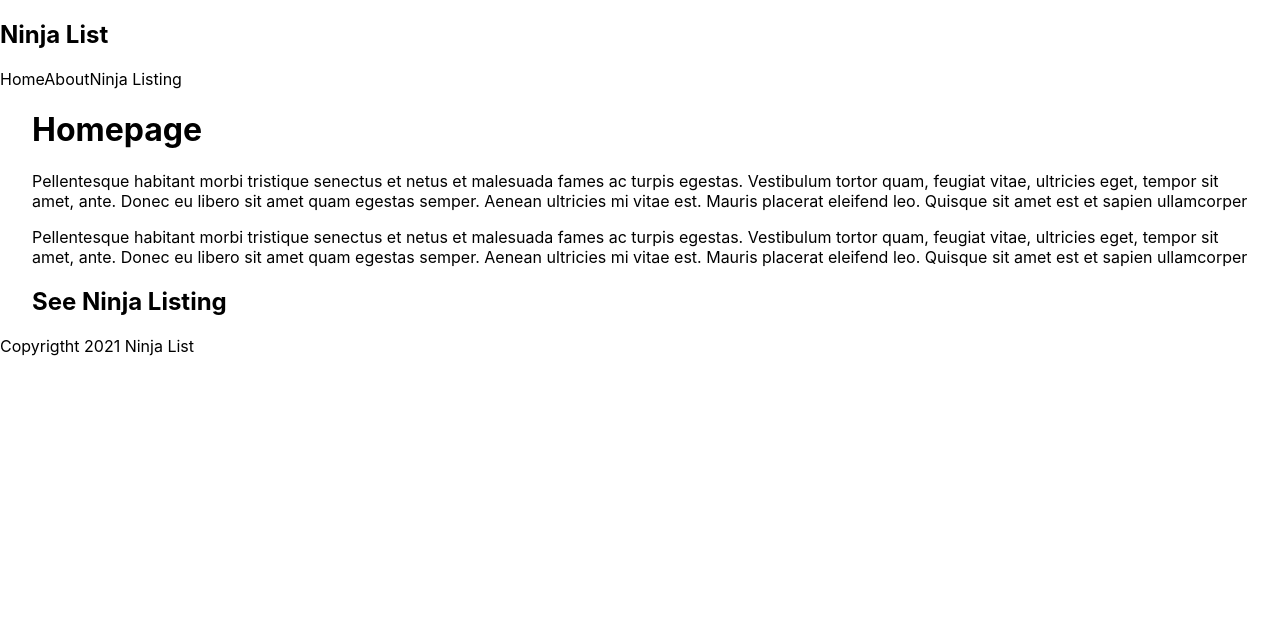
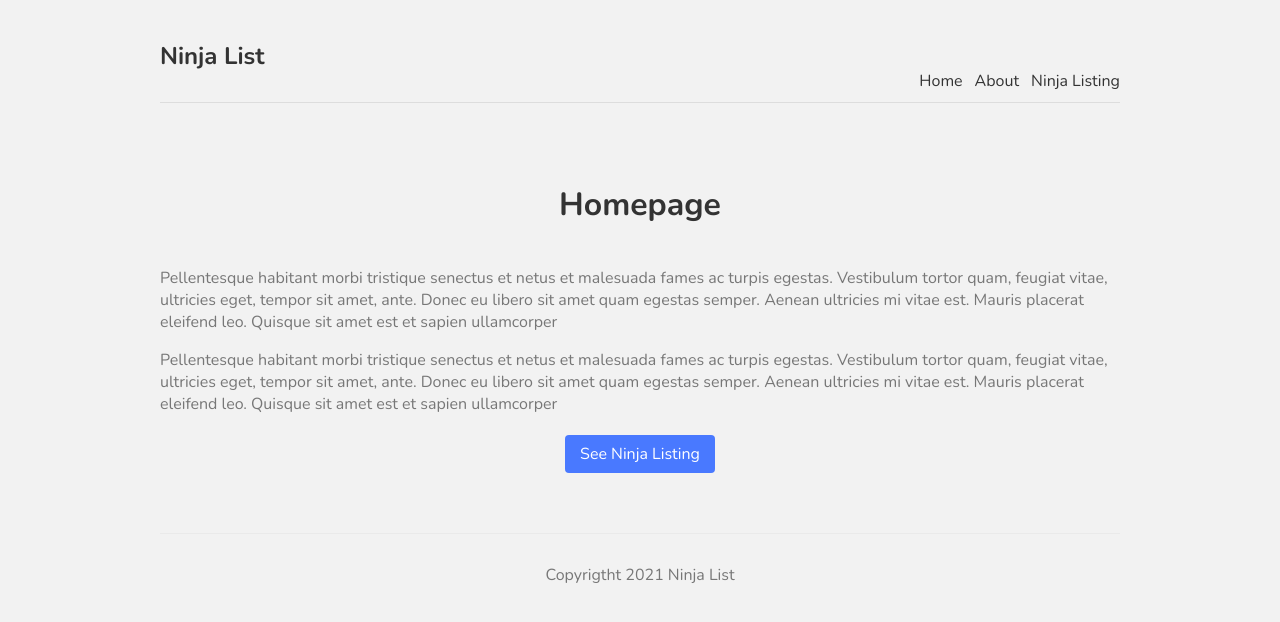
Before and after one commit to pavitpim40/NextJS-NinjaList, a Next.js app: page / in a window 1280 px wide. Shown: the top 622 px of the page. Built offline with nearby package versions, Linux system fonts and the light colour scheme.

Commit message:
global CSS and module CSS

```diff
--- a/components/Footer.js
+++ b/components/Footer.js
@@ -1,7 +1,7 @@
 const Footer = () => {
-    return ( <div>
+    return ( <footer>
         Copyrigtht 2021 Ninja List
-    </div> );
+    </footer> );
 }
 
 export default Footer;
--- a/components/Navbar.js
+++ b/components/Navbar.js
@@ -4,6 +4,7 @@
     <nav>
       <div className="logo">
         <h1>Ninja List</h1>
+      </div>
         <Link href="/">
           <a >Home</a>
         </Link>
@@ -13,7 +14,6 @@
         <Link href="/ninjas">
           <a >Ninja Listing</a>
         </Link>
-      </div>
     </nav>
   );
 };
--- a/pages/index.js
+++ b/pages/index.js
@@ -3,16 +3,16 @@
 
 export default function Home() {
   return (
-    <div className={styles.container}>
-      <h1>Homepage</h1>
-      <p>
+    <div >
+      <h1 className={styles.title}>Homepage</h1>
+      <p  className={styles.text}>
         Pellentesque habitant morbi tristique senectus et netus et malesuada
         fames ac turpis egestas. Vestibulum tortor quam, feugiat vitae,
         ultricies eget, tempor sit amet, ante. Donec eu libero sit amet quam
         egestas semper. Aenean ultricies mi vitae est. Mauris placerat eleifend
         leo. Quisque sit amet est et sapien ullamcorper{" "}
       </p>
-      <p>
+      <p  className={styles.text}>
         Pellentesque habitant morbi tristique senectus et netus et malesuada
         fames ac turpis egestas. Vestibulum tortor quam, feugiat vitae,
         ultricies eget, tempor sit amet, ante. Donec eu libero sit amet quam
@@ -20,8 +20,8 @@
         leo. Quisque sit amet est et sapien ullamcorper{" "}
       </p>
       <Link href="/ninjas">
-        <a>
-          <h2>See Ninja Listing</h2>
+        <a className={styles.btn}>
+          See Ninja Listing
         </a>
       </Link>
     </div>
--- a/styles/Home.module.css
+++ b/styles/Home.module.css
@@ -1,116 +1,18 @@
-.container {
-  padding: 0 2rem;
-}
-
-.main {
-  min-height: 100vh;
-  padding: 4rem 0;
-  flex: 1;
-  display: flex;
-  flex-direction: column;
-  justify-content: center;
-  align-items: center;
-}
-
-.footer {
-  display: flex;
-  flex: 1;
-  padding: 2rem 0;
-  border-top: 1px solid #eaeaea;
-  justify-content: center;
-  align-items: center;
-}
-
-.footer a {
-  display: flex;
-  justify-content: center;
-  align-items: center;
-  flex-grow: 1;
-}
-
-.title a {
-  color: #0070f3;
-  text-decoration: none;
-}
-
-.title a:hover,
-.title a:focus,
-.title a:active {
-  text-decoration: underline;
-}
-
 .title {
-  margin: 0;
-  line-height: 1.15;
-  font-size: 4rem;
-}
-
-.title,
-.description {
+  color: #333;
+  padding-bottom: 20px;
   text-align: center;
 }
-
-.description {
-  margin: 4rem 0;
-  line-height: 1.5;
-  font-size: 1.5rem;
+.text {
+  color: #777;
 }
-
-.code {
-  background: #fafafa;
-  border-radius: 5px;
-  padding: 0.75rem;
-  font-size: 1.1rem;
-  font-family: Menlo, Monaco, Lucida Console, Liberation Mono, DejaVu Sans Mono,
-    Bitstream Vera Sans Mono, Courier New, monospace;
+.btn {
+  display: block;
+  width: 150px;
+  padding: 8px 0;
+  margin: 20px auto;
+  background: #4979ff;
+  border-radius: 4px;
+  color: white;
+  text-align: center;
 }
-
-.grid {
-  display: flex;
-  align-items: center;
-  justify-content: center;
-  flex-wrap: wrap;
-  max-width: 800px;
-}
-
-.card {
-  margin: 1rem;
-  padding: 1.5rem;
-  text-align: left;
-  color: inherit;
-  text-decoration: none;
-  border: 1px solid #eaeaea;
-  border-radius: 10px;
-  transition: color 0.15s ease, border-color 0.15s ease;
-  max-width: 300px;
-}
-
-.card:hover,
-.card:focus,
-.card:active {
-  color: #0070f3;
-  border-color: #0070f3;
-}
-
-.card h2 {
-  margin: 0 0 1rem 0;
-  font-size: 1.5rem;
-}
-
-.card p {
-  margin: 0;
-  font-size: 1.25rem;
-  line-height: 1.5;
-}
-
-.logo {
-  height: 1em;
-  margin-left: 0.5rem;
-}
-
-@media (max-width: 600px) {
-  .grid {
-    width: 100%;
-    flex-direction: column;
-  }
-}
--- a/styles/globals.css
+++ b/styles/globals.css
@@ -1,16 +1,37 @@
-html,
+@import url("https://fonts.googleapis.com/css2?family=Nunito:wght@300;400;600;700&display=swap");
+
 body {
-  padding: 0;
-  margin: 0;
-  font-family: -apple-system, BlinkMacSystemFont, Segoe UI, Roboto, Oxygen,
-    Ubuntu, Cantarell, Fira Sans, Droid Sans, Helvetica Neue, sans-serif;
+  background: #f2f2f2;
+  color: #333;
+  font-family: "Nunito";
 }
-
 a {
-  color: inherit;
+  color: #333;
   text-decoration: none;
 }
-
-* {
-  box-sizing: border-box;
+.content {
+  max-width: 960px;
+  margin: 0 auto;
 }
+nav {
+  margin: 10px auto 80px;
+  padding: 10px 0;
+  display: flex;
+  justify-content: flex-end;
+  align-items: flex-end;
+  border-bottom: 1px solid #ddd;
+}
+nav a {
+  margin-left: 12px;
+}
+nav .logo {
+  margin-right: auto;
+}
+footer {
+  display: block;
+  text-align: center;
+  padding: 30px 0;
+  margin-top: 60px;
+  color: #777;
+  border-top: 1px solid #eaeaea;
+}
```
Also changed, not shown: styles/Ninjas.module.css (added).
